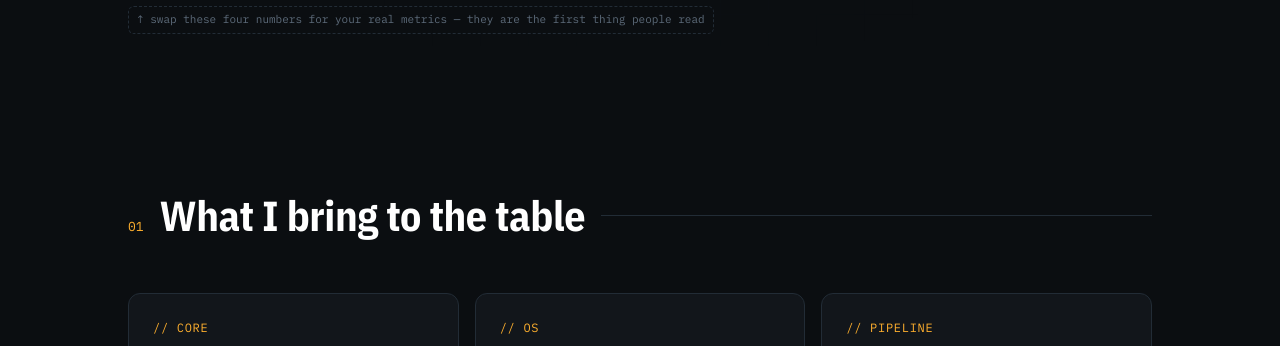
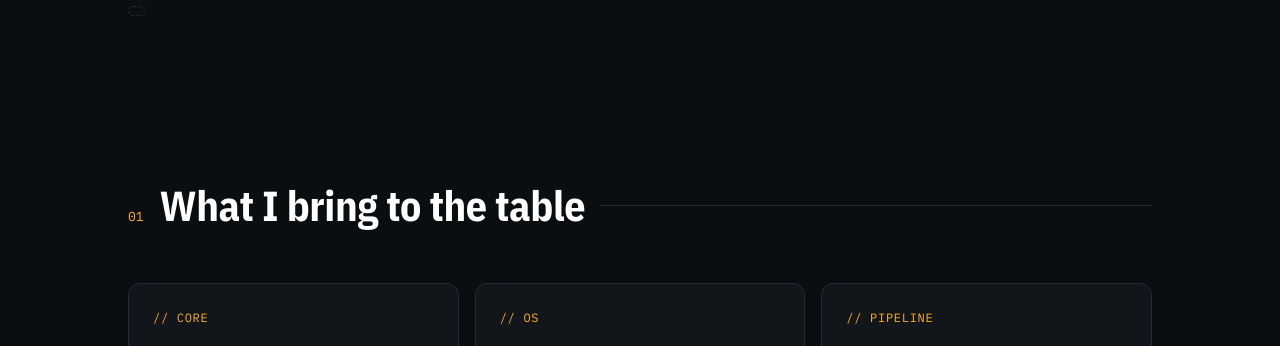
Before and after one commit to aiiqbal/aiiqbal, a plain HTML site: page index.html in a window 1280 px wide. Shown: the part 754-1100 px from the top of the page. Drawn offline with nearby package versions, Linux system fonts and the light colour scheme.

Commit message:
Update index.html

```diff
--- a/index.html
+++ b/index.html
@@ -252,7 +252,7 @@
       <div class="cell"><div class="num"><span>0</span></div><div class="lbl">Unplanned outages</div></div>
       <div class="cell"><div class="num">DR</div><div class="lbl">By design, not bolt-on</div></div>
     </div>
-    <div class="note">↑ swap these four numbers for your real metrics — they are the first thing people read</div>
+    <div class="note"></div>
   </div>
 </header>
 
```
